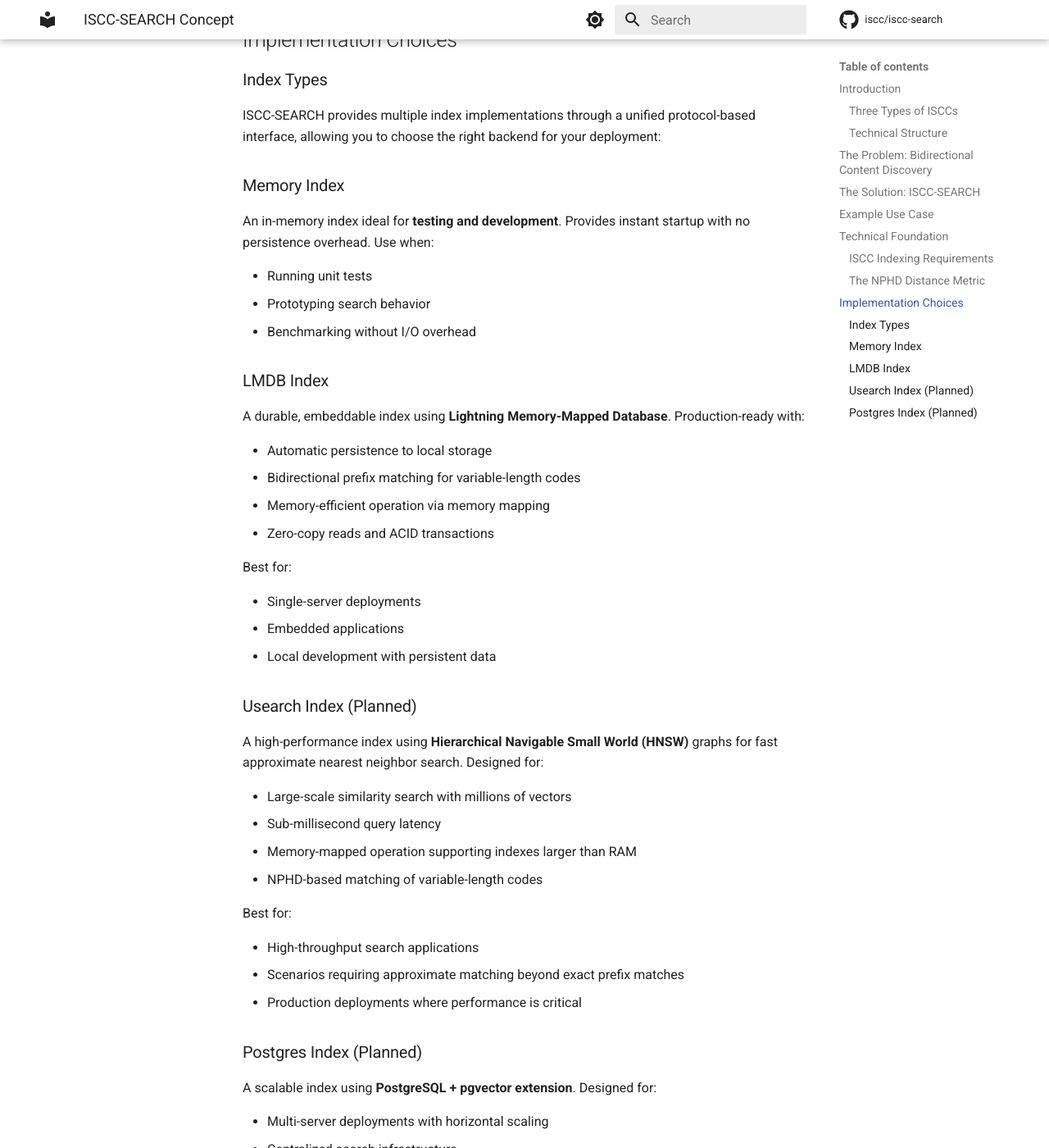
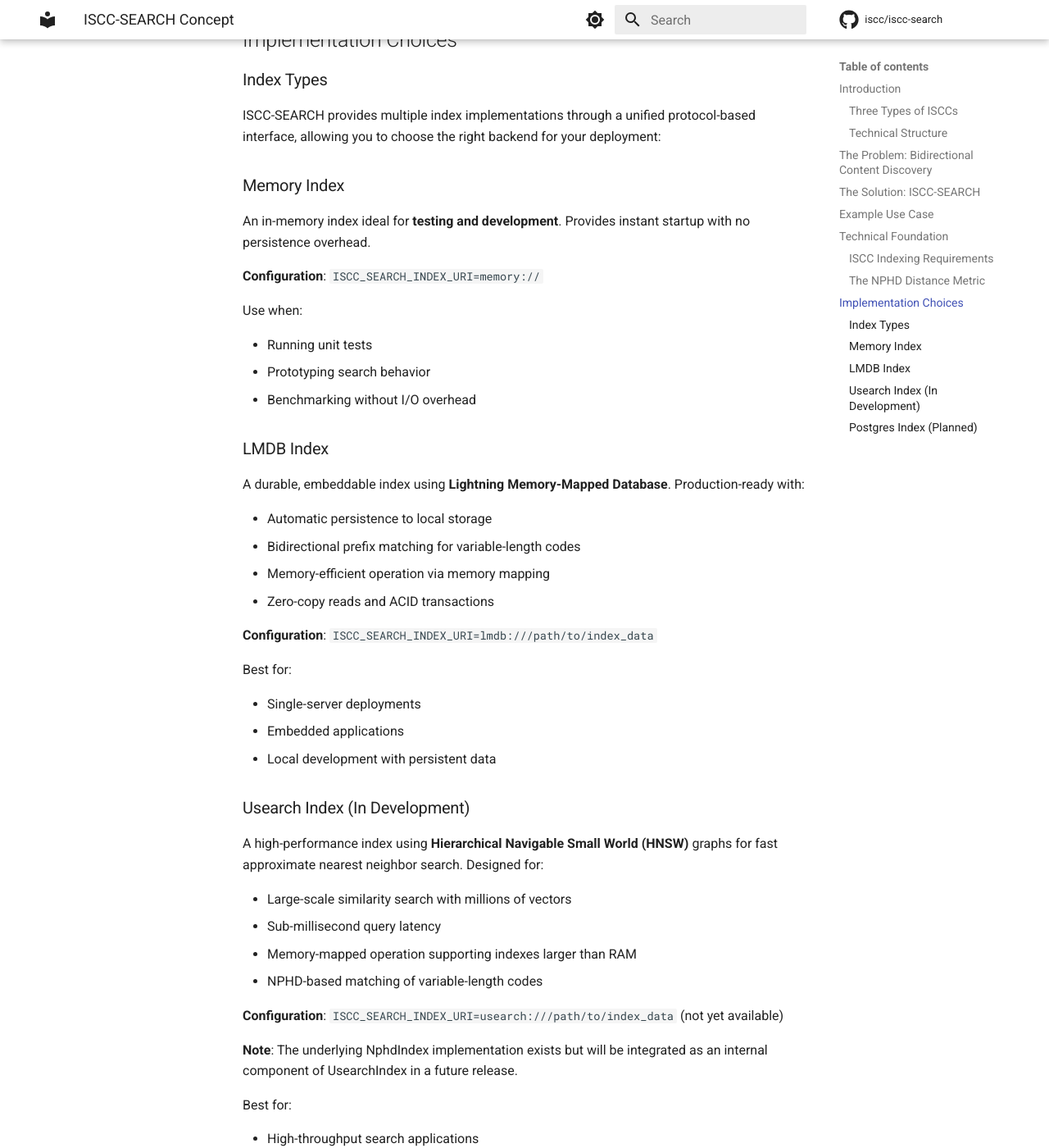
Before and after one commit to iscc/iscc-search, an MkDocs documentation site: the page built from docs/concept.md, in a window 1280 px wide and 1400 px high, scrolled down 3695 px. Shown: the whole window at 82% size. Built offline with MkDocs 1.6.1 and Material for MkDocs 9.7.7, drawn with Linux system fonts in a browser that asks for light colours; comment, search, counter and statistics services are not loaded.

Commit message:
docs: update architecture and concept for explicit URI schemes
Update documentation to reflect new URI scheme requirements:
- Remove references to plain file path support
- Add lmdb:// scheme examples throughout
- Clarify usearch:// is planned but not yet implemented
- Update configuration examples to use explicit schemes
- Add note that NphdIndex will be internal component of UsearchIndex

```diff
--- a/docs/concept.md
+++ b/docs/concept.md
@@ -145,6 +145,9 @@ choose the right backend for your deployment:
 ### Memory Index
 
 An in-memory index ideal for **testing and development**. Provides instant startup with no persistence overhead.
+
+**Configuration**: `ISCC_SEARCH_INDEX_URI=memory://`
+
 Use when:
 
 - Running unit tests
@@ -160,13 +163,15 @@ A durable, embeddable index using **Lightning Memory-Mapped Database**. Producti
 - Memory-efficient operation via memory mapping
 - Zero-copy reads and ACID transactions
 
+**Configuration**: `ISCC_SEARCH_INDEX_URI=lmdb:///path/to/index_data`
+
 Best for:
 
 - Single-server deployments
 - Embedded applications
 - Local development with persistent data
 
-### Usearch Index (Planned)
+### Usearch Index (In Development)
 
 A high-performance index using **Hierarchical Navigable Small World (HNSW)** graphs for fast approximate nearest
 neighbor search. Designed for:
@@ -175,6 +180,11 @@ neighbor search. Designed for:
 - Sub-millisecond query latency
 - Memory-mapped operation supporting indexes larger than RAM
 - NPHD-based matching of variable-length codes
+
+**Configuration**: `ISCC_SEARCH_INDEX_URI=usearch:///path/to/index_data` (not yet available)
+
+**Note**: The underlying NphdIndex implementation exists but will be integrated as an internal component of
+UsearchIndex in a future release.
 
 Best for:
 
```
Also changed, not shown: docs/architecture.md (+10 -7 lines).
